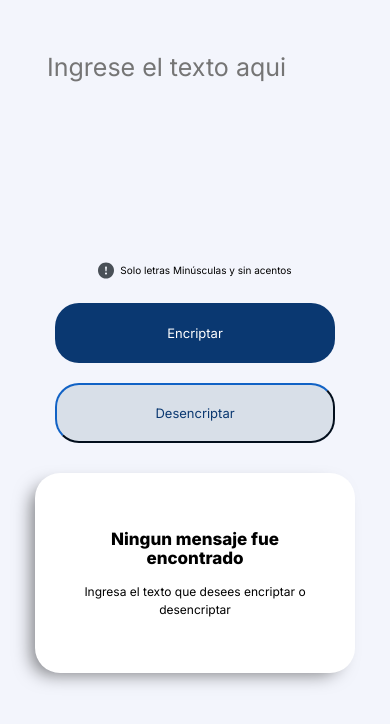
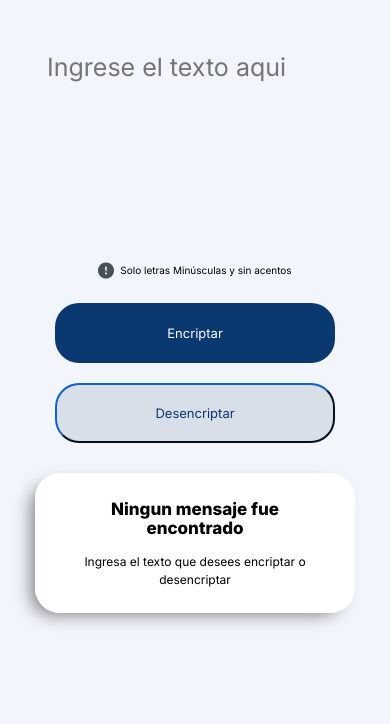
Before and after one commit to Angelov12/Encriptador-Oracle-One-G6, a plain HTML site: page index.html in a window 390 px wide. Shown: the part 82-806 px from the top of the page. Drawn offline with Linux system fonts and the light colour scheme.

Commit message:
style.css: max-wodth: 650px aside-contenido altura modificada

```diff
--- a/css/style.css
+++ b/css/style.css
@@ -152,7 +152,7 @@ html {
 }
 @media (max-width: 650px) {
     .aside-contenido{
-        height: 20rem;
+        height: 14em;
         width: 32rem;
     }
     .imagen{
```
